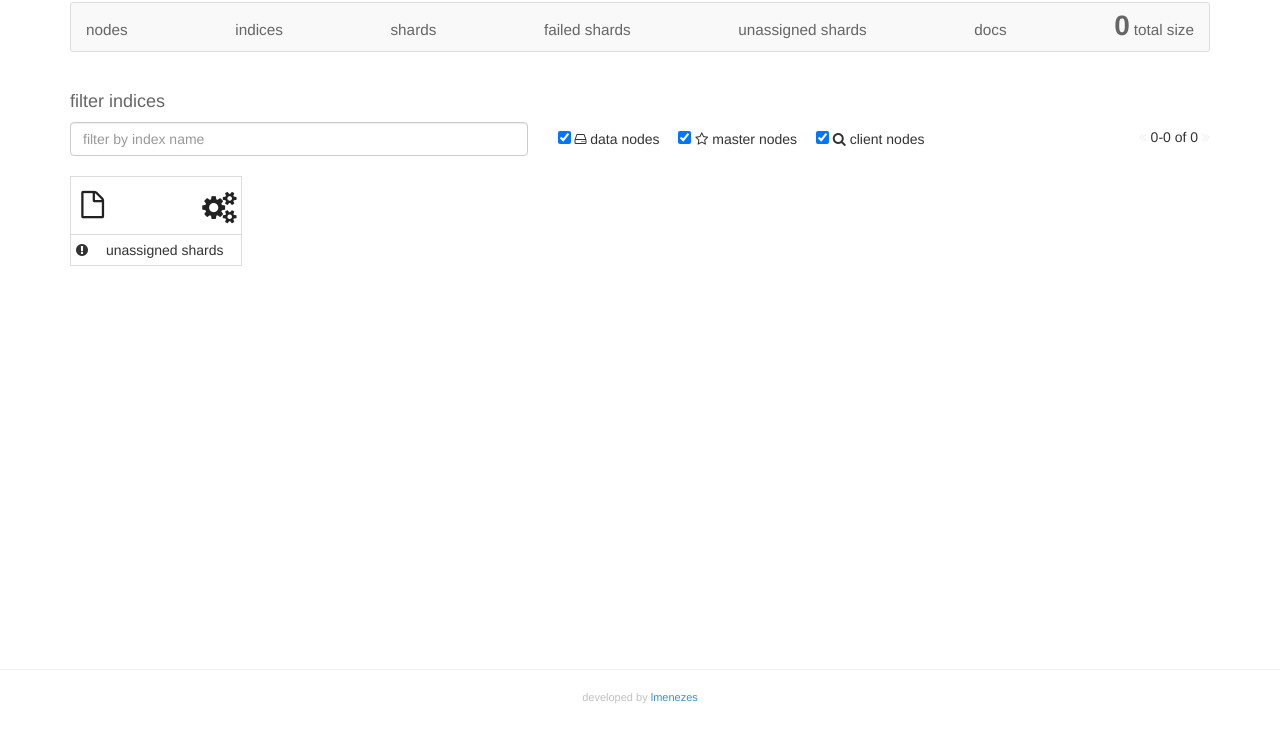
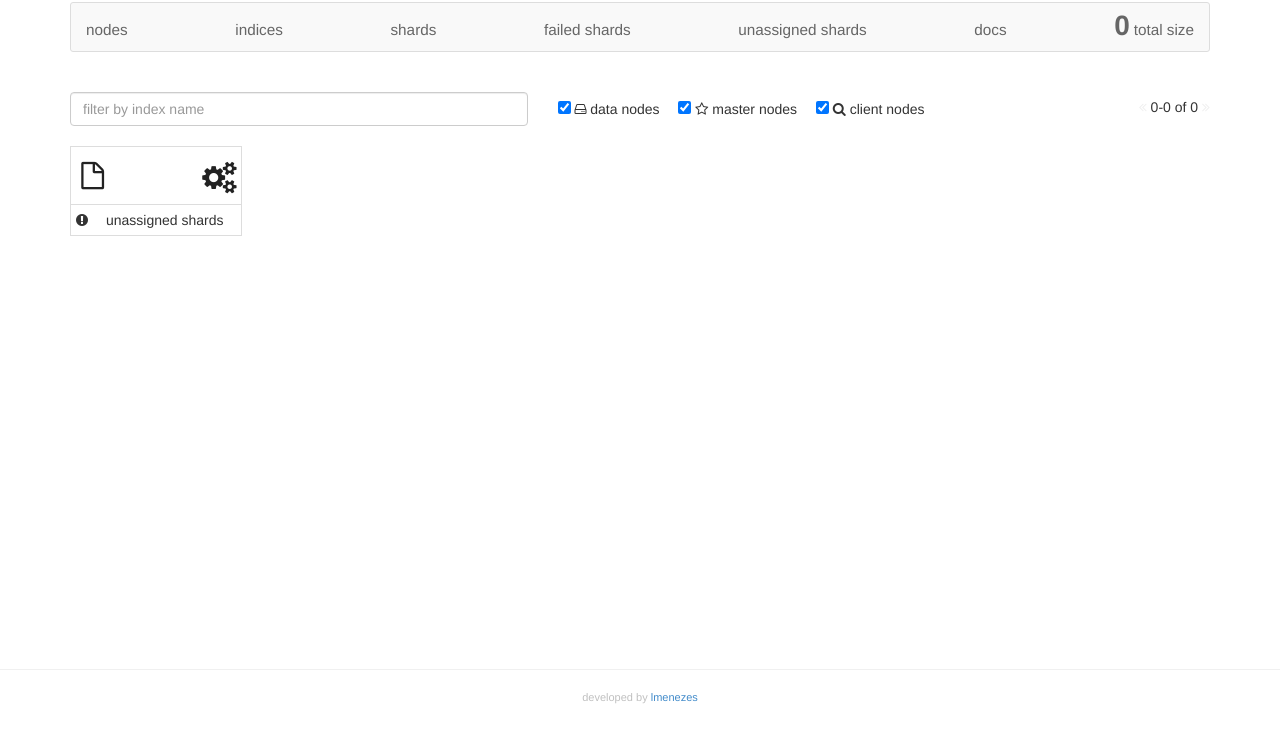
Before and after one commit to lmenezes/elasticsearch-kopf, a plain HTML site: page index.html in a window 1280 px wide. Shown: the part 131-874 px from the top of the page. Drawn offline with Linux system fonts and the light colour scheme; no server answers.

Commit message:
removing filter indices header from cluster overview

```diff
--- a/partials/cluster_overview.html
+++ b/partials/cluster_overview.html
@@ -1,7 +1,6 @@
 <div ng-controller="ClusterOverviewCtrl">
 	<h2>cluster overview</h2>
 	<div ng-include src="'cluster_stats.html'"></div>
-	<h4>filter indices</h4>
 	<div class="row">
 		<div class="col-lg-10">
 			<form class="form-inline" role="form">
```
